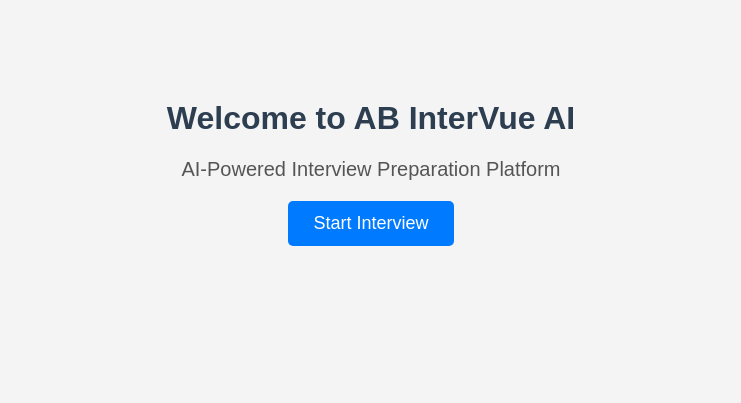
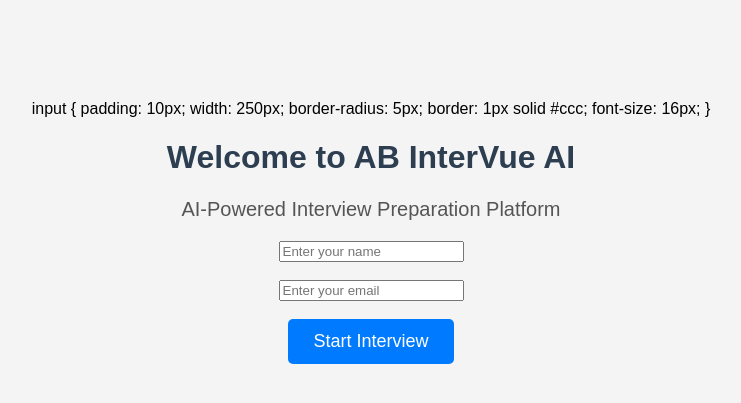
Before and after one commit to jyoshikadommeti/AB-InterVue-Ai, a Flask app: page / in a window 1280 px wide. Shown: the top 403 px of the page, without its empty margins (269-1010 px from the left). Run offline with Flask 3, Linux system fonts and the light colour scheme.

Commit message:
Add name and input fields
Added input fields for name and email to the form.

```diff
--- a/templates/index.html
+++ b/templates/index.html
@@ -34,11 +34,24 @@
     background-color: #0056b3;
 }
 </style>
+    input {
+    padding: 10px;
+    width: 250px;
+    border-radius: 5px;
+    border: 1px solid #ccc;
+    font-size: 16px;
+}
 </head>
 <body>
     <h1>Welcome to AB InterVue AI</h1>
-    <p>AI-Powered Interview Preparation Platform</p>
-    <button>Start Interview</button>
+
+<p>AI-Powered Interview Preparation Platform</p>
+
+<input type="text" placeholder="Enter your name"><br><br>
+
+<input type="email" placeholder="Enter your email"><br><br>
+
+<button>Start Interview</button>
 
 </body>
 </html>
```
